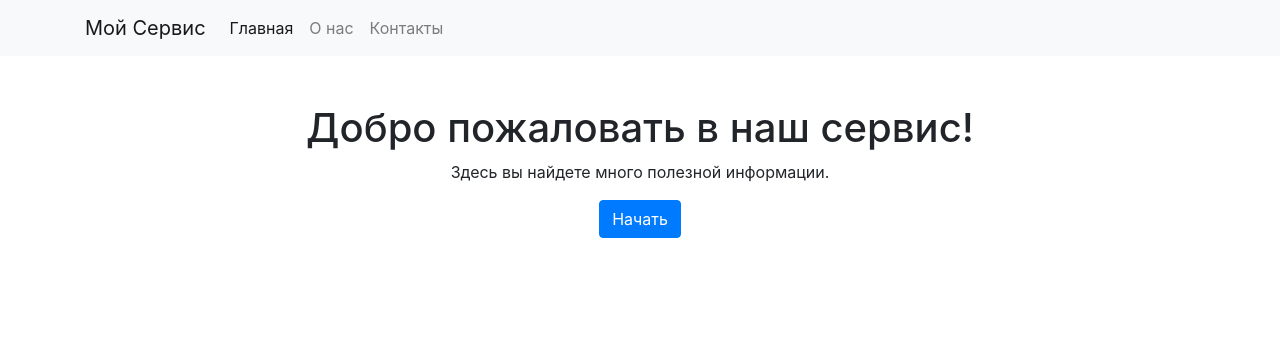
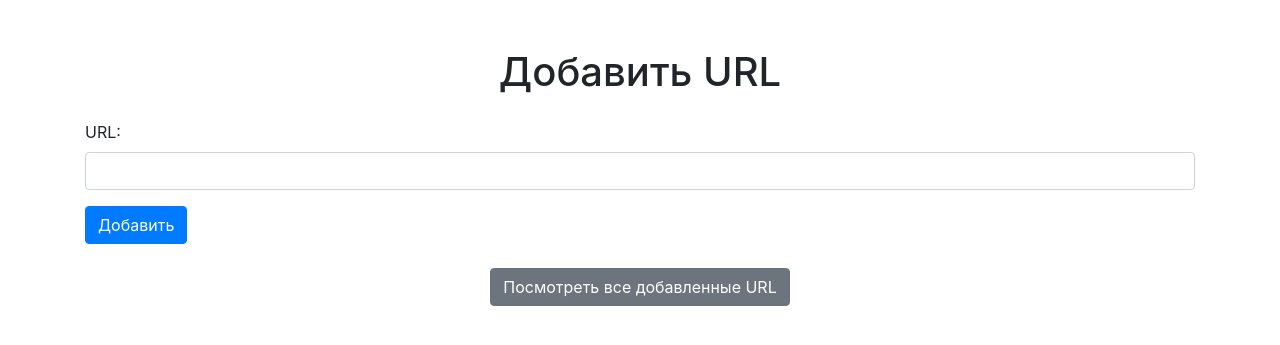
Before and after one commit to un-f0rgiven/python-project-83, a Flask app: page / in a window 1280 px wide. Shown: the top 345 px of the page. Run offline with Flask 3, Linux system fonts and the light colour scheme; some libraries are stand-ins or nearby versions.

Commit message:
update file

```diff
--- a/page_analyzer/app.py
+++ b/page_analyzer/app.py
@@ -1,13 +1,106 @@
-from flask import Flask, render_template
+from flask import Flask, render_template, redirect, url_for, request, flash
 import os
+import psycopg2
+import logging
+import re
+from dotenv import load_dotenv
+
+# Загрузка переменных окружения из файла .env
+load_dotenv()
+
+# Настройка логирования
+logging.basicConfig(level=logging.INFO)
 
 app = Flask(__name__, template_folder=os.path.join(os.path.dirname(__file__), '..', 'templates'))
+app.secret_key = os.getenv('SECRET_KEY')  # Убедитесь, что вы добавили секретный ключ в .env
 
-@app.route('/')
+# Подключение к базе данных
+def get_db_connection():
+    try:
+        database_url = os.getenv('DATABASE_URL')
+        conn = psycopg2.connect(database_url)
+        return conn
+    except Exception as e:
+        logging.error(f"Error connecting to the database: {e}")
+        raise
+
+# Валидация URL
+def is_valid_url(url):
+    # Проверка на длину
+    if len(url) > 255:
+        return False
+    # Регулярное выражение для проверки формата URL
+    regex = re.compile(
+        r'^(?:http|ftp)s?://'  # Протокол
+        r'(?:(?:[A-Z0-9](?:[A-Z0-9-]{0,61}[A-Z0-9])?\.)+(?:[A-Z]{2,6}\.?|[A-Z0-9-]{2,}\.?)|'  # Домен
+        r'localhost|'  # Локальный адрес
+        r'\d{1,3}\.\d{1,3}\.\d{1,3}\.\d{1,3}|'  # IPv4
+        r'\[?[A-F0-9]*:[A-F0-9:]+\]?)'  # IPv6
+        r'(?::\d+)?'  # Порт
+        r'(?:/?|[/?]\S+)$', re.IGNORECASE)  # Оставшаяся часть URL
+    return re.match(regex, url) is not None
+
+# Обработчик для добавления URL
+@app.route('/', methods=['GET', 'POST'])
 def home():
-    return render_template('index.html')
+    error_message = None  # Переменная для хранения сообщения об ошибке
+    if request.method == 'POST':
+        url = request.form['url']
+        if is_valid_url(url):
+            try:
+                with get_db_connection() as conn:
+                    with conn.cursor() as cursor:
+                        # Проверка наличия URL в базе данных
+                        cursor.execute("SELECT id FROM urls WHERE name = %s", (url,))
+                        existing_url = cursor.fetchone()
+
+                        if existing_url:
+                            flash('Этот URL уже существует!', 'info')  # Сообщение о существующем URL
+                            return redirect(url_for('show_url', url_id=existing_url[0]))  # Перенаправление на существующий URL
+
+                        # Добавление нового URL
+                        cursor.execute("INSERT INTO urls (name) VALUES (%s) RETURNING id", (url,))
+                        url_id = cursor.fetchone()[0]
+                conn.commit()
+                flash('URL успешно добавлен!', 'success')  # Сообщение об успешном добавлении
+                return redirect(url_for('show_url', url_id=url_id))  # Перенаправляем на страницу нового URL
+            except psycopg2.IntegrityError:
+                flash('Этот URL уже существует в базе данных!', 'warning')  # Сообщение о дубликате
+            except Exception as e:
+                flash('Ошибка добавления URL. Попробуйте снова.', 'danger')  # Ошибка добавления URL
+        else:
+            flash('Некорректный URL. Пожалуйста, введите действительный адрес URL.', 'danger')  # Ошибка валидации URL
+
+    # Возвращаем шаблон для GET-запроса или в случае ошибки
+    return render_template('index.html', error_message=error_message)
+
+@app.route('/urls/<int:url_id>')
+def show_url(url_id):
+    try:
+        with get_db_connection() as conn:
+            with conn.cursor() as cursor:
+                cursor.execute("SELECT name FROM urls WHERE id = %s", (url_id,))
+                url = cursor.fetchone()
+                if url:
+                    return render_template('show_url.html', url=url[0], data_test_url="url")  # Передаем data-test атрибут
+                else:
+                    return "URL не найден", 404
+    except Exception as e:
+        logging.error(f"Error retrieving URL: {e}")
+        return "Ошибка при получении URL", 500
+
+@app.route('/urls')
+def list_urls():
+    try:
+        with get_db_connection() as conn:
+            with conn.cursor() as cursor:
+                # Запрос всех URL, отсортированных по времени добавления (предполагается, что есть столбец `created_at`)
+                cursor.execute("SELECT id, name FROM urls ORDER BY id DESC")  # ID должно быть последовательно увеличиваться
+                urls = cursor.fetchall()  # Получаем все записи
+            return render_template('list_urls.html', urls=urls, data_test_urls="urls")  # Передаем атрибут data-test
+    except Exception as e:
+        logging.error(f"Error retrieving URLs: {e}")
+        return "Ошибка при получении URL", 500
 
 if __name__ == '__main__':
     app.run(debug=True)
-
-__all__ = ['app']
--- a/pyproject.toml
+++ b/pyproject.toml
@@ -9,6 +9,7 @@ readme = "README.md"
 python = "^3.10"
 flask = "^3.0.3"
 python-dotenv = "^1.0.1"
+psycopg2-binary = "^2.9.9"
 
 
 [tool.poetry.group.dev.dependencies]
--- a/templates/index.html
+++ b/templates/index.html
@@ -3,45 +3,46 @@
 <head>
     <meta charset="UTF-8">
     <meta name="viewport" content="width=device-width, initial-scale=1.0">
-    <title>Главная страница</title>
-    <!-- Подключаем Bootstrap через CDN -->
-    <link href="https://stackpath.bootstrapcdn.com/bootstrap/4.5.2/css/bootstrap.min.css" rel="stylesheet">
+    <title>Добавить URL</title>
+    <!-- Подключение Bootstrap CSS -->
+    <link rel="stylesheet" href="https://stackpath.bootstrapcdn.com/bootstrap/4.5.2/css/bootstrap.min.css">
 </head>
 <body>
+    <div class="container mt-5">
+        <h1 class="text-center mb-4">Добавить URL</h1>
 
-    <nav class="navbar navbar-expand-lg navbar-light bg-light">
-        <div class="container">
-            <a class="navbar-brand" href="#">Мой Сервис</a>
-            <button class="navbar-toggler" type="button" data-toggle="collapse" data-target="#navbarNav" aria-controls="navbarNav" aria-expanded="false" aria-label="Toggle navigation">
-                <span class="navbar-toggler-icon"></span>
-            </button>
-            <div class="collapse navbar-collapse" id="navbarNav">
-                <ul class="navbar-nav">
-                    <li class="nav-item active">
-                        <a class="nav-link" href="#">Главная</a>
-                    </li>
-                    <li class="nav-item">
-                        <a class="nav-link" href="#">О нас</a>
-                    </li>
-                    <li class="nav-item">
-                        <a class="nav-link" href="#">Контакты</a>
-                    </li>
-                </ul>
+        <!-- Блок сообщений -->
+        <div class="mb-3">
+            {% with messages = get_flashed_messages(with_categories=True) %}
+                {% if messages %}
+                    {% for category, message in messages %}
+                        <div class="alert alert-{{ category }}">{{ message }}</div>
+                    {% endfor %}
+                {% endif %}
+            {% endwith %}
+
+            {% if error_message %}
+                <div class="alert alert-danger">{{ error_message }}</div>  <!-- Сообщение об ошибке -->
+            {% endif %}
+        </div>
+
+        <!-- Форма добавления URL -->
+        <form method="POST" action="/">
+            <div class="form-group">
+                <label for="url">URL:</label>
+                <input type="text" class="form-control" id="url" name="url" required>
             </div>
-        </div>
-    </nav>
+            <button type="submit" class="btn btn-primary">Добавить</button>
+        </form>
 
-    <div class="container mt-5">
-        <h1 class="text-center">Добро пожаловать в наш сервис!</h1>
-        <p class="text-center">Здесь вы найдете много полезной информации.</p>
-        <div class="text-center">
-            <a href="#" class="btn btn-primary">Начать</a>
+        <div class="text-center mt-4">
+            <a href="/urls" class="btn btn-secondary">Посмотреть все добавленные URL</a>
         </div>
     </div>
 
-    <!-- Подключаем jQuery и Bootstrap JS через CDN для работы интерактивных компонентов -->
+    <!-- Подключение Bootstrap JS и jQuery (необязательно, но рекомендуем для полной функциональности) -->
     <script src="https://code.jquery.com/jquery-3.5.1.slim.min.js"></script>
-    <script src="https://cdn.jsdelivr.net/npm/@popperjs/core@2.5.4/dist/umd/popper.min.js"></script>
+    <script src="https://cdn.jsdelivr.net/npm/@popperjs/core@2.9.2/dist/umd/popper.min.js"></script>
     <script src="https://stackpath.bootstrapcdn.com/bootstrap/4.5.2/js/bootstrap.min.js"></script>
 </body>
 </html>
```
Also changed, not shown: 1 other file.
